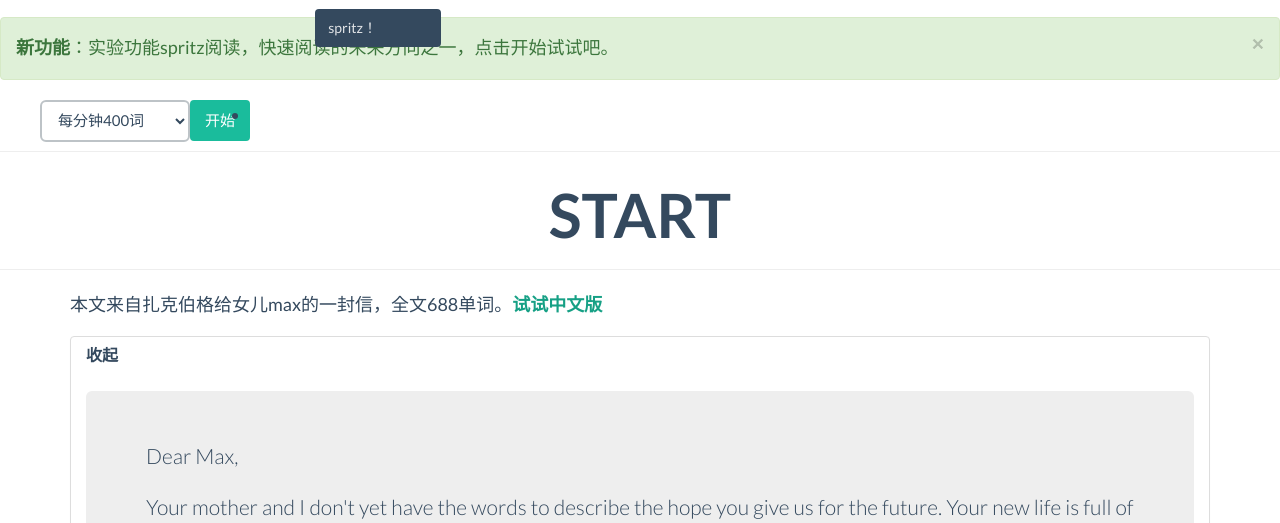
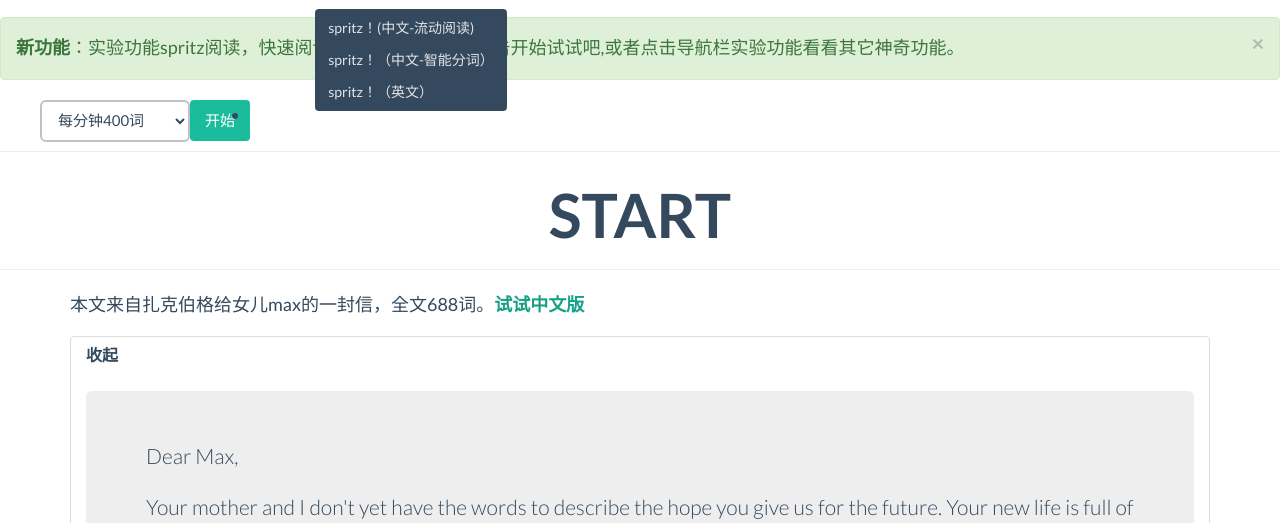
Before and after one commit to BrunoHu/flask_blog, a Flask app: page /lab/spritz/english in a window 1280 px wide, after a click on "实验功能". Shown: the part 53-576 px from the top of the page. Run offline with Flask 2, Linux system fonts and the light colour scheme; a user stored in the database is signed in; data comes from the database, SQL or seed files in the repository; some libraries are stand-ins or nearby versions.

Commit message:
add streming fast reading in chinese

```diff
--- a/app/templates/base.html
+++ b/app/templates/base.html
@@ -54,7 +54,9 @@
                 <li class="dropdown">
                   <a href="#" class="dropdown-toggle" data-toggle="dropdown" role="button" aria-haspopup="true" aria-expanded="false">实验功能<span class="caret"></span></a>
                   <ul class="dropdown-menu">
-                    <li><a href="{{url_for('spritz',language="chinese")}}">spritz！</a></li>
+                    <li><a href="{{url_for('spritz',language="chinese_led")}}">spritz！(中文-流动阅读)</a></li>
+                    <li><a href="{{url_for('spritz',language="chinese")}}">spritz！（中文-智能分词）</a></li>
+                    <li><a href="{{url_for('spritz',language="english")}}">spritz！（英文）</a></li>
                   </ul>
                 </li>
                 </ul>
--- a/app/templates/index.html
+++ b/app/templates/index.html
@@ -25,7 +25,7 @@
 </div>
 <div class="alert alert-success">
       <button type="button" class="close" data-dismiss="alert">&times;</button>
-      <strong>新功能</strong>：实验功能spritz阅读，快速阅读的未来方向之一，进入<a href="{{url_for('spritz',language="chinese")}}">spritz页面</a>。
+      <strong>求指导</strong>：实验功能spritz阅读，不用移动眼球就能阅读的体验。现在有<a href="{{url_for('spritz',language="chinese")}}" class="alert-link"><u>智能分词</u></a>和<a href="{{url_for('spritz',language="chinese_led")}}" class="alert-link"><u>流动阅读</u></a>两种版本，各位大大体验一下给我点反馈哪个好用吧～
 </div>
 {% for error in form.errors.post %}
 <div class="alert alert-info">
--- a/app/templates/spritz.html
+++ b/app/templates/spritz.html
@@ -15,6 +15,12 @@
         $('#expo').text(tmp[n]);
         clock = setTimeout("run()",window.speed);}
     }
+    function run_led(){
+        n = n + 1;
+        if(n<{{length-2}}){
+        $('#expo').text(tmp[n]+tmp[n+1]+tmp[n+2]);
+        clock = setTimeout("run_led()",window.speed);}
+    }
     $(function () {
         $('#collapseTwo').on('shown.bs.collapse', function () {
             $('#panel-head2').text("收起");})
@@ -25,7 +31,7 @@
 </script>
 <div class="alert alert-success">
       <button type="button" class="close" data-dismiss="alert">&times;</button>
-      <strong>新功能</strong>：实验功能spritz阅读，快速阅读的未来方向之一，点击开始试试吧。
+      <strong>新功能</strong>：实验功能spritz阅读，快速阅读的未来方向之一，点击开始试试吧,或者点击导航栏实验功能看看其它神奇功能。
 </div>
 <ul>
 <li style="display:block; float:left;width: 150px;"><select id="select" class="form-control">
@@ -44,7 +50,7 @@
 <h1 style="text-align: center" id="expo">{% if version == 'en'%}START{% else %}开始{% endif %}</h1>
 <hr>
 <div class="container">
-<p>本文来自扎克伯格给女儿max的一封信，全文{{length}}单词。{% if version == 'en'%}<a href="{{url_for('spritz', language="chinese")}}"><strong>试试中文版<strong></a>{% else %}<a href="{{url_for('spritz', language="english")}}"><strong>试试英文版<strong></a></p>{% endif %}
+<p>本文来自扎克伯格给女儿max的一封信，全文{{length}}{% if version == 'led'%}字{% else %}词{% endif %}。{% if version == 'en'%}<a href="{{url_for('spritz', language="chinese")}}"><strong>试试中文版<strong></a>{% else %}<a href="{{url_for('spritz', language="english")}}"><strong>试试英文版<strong></a></p>{% endif %}
 <div class="panel panel-default">
     <div class="panel-heading">
       <h4 class="panel-title">
@@ -80,7 +86,11 @@
         b.hide();
         r.hide();
         window.speed = $('#select option:selected').val();
+        {% if version == 'led' %}
+        run_led();
+        {% else %}
         run();
+        {% endif %}
     });
     s.click(function(){
         b.show();
--- a/app/views.py
+++ b/app/views.py
@@ -222,3 +222,14 @@ def spritz(language="chinese"):
             re_attach_article += p
         words = jieba.lcut(re_attach_article)
         return render_template('spritz.html', paragraghs=paragraghs, words=words, length=len(words), version='ch' )
+    if language == 'chinese_led':
+        f = open('./app/static/file/article_ch.txt','r')
+        article = f.read()
+        f.close()
+        clean_article = article.replace(' ','')
+        clean_article = clean_article.replace('\n', '')
+        clean_article = clean_article.decode('utf-8')
+        article = article.decode('utf-8')
+        paragraghs = article.split("\n")
+        words = list(clean_article)
+        return render_template('spritz.html', paragraghs=paragraghs, words=words, length=len(words), version='led')
```
